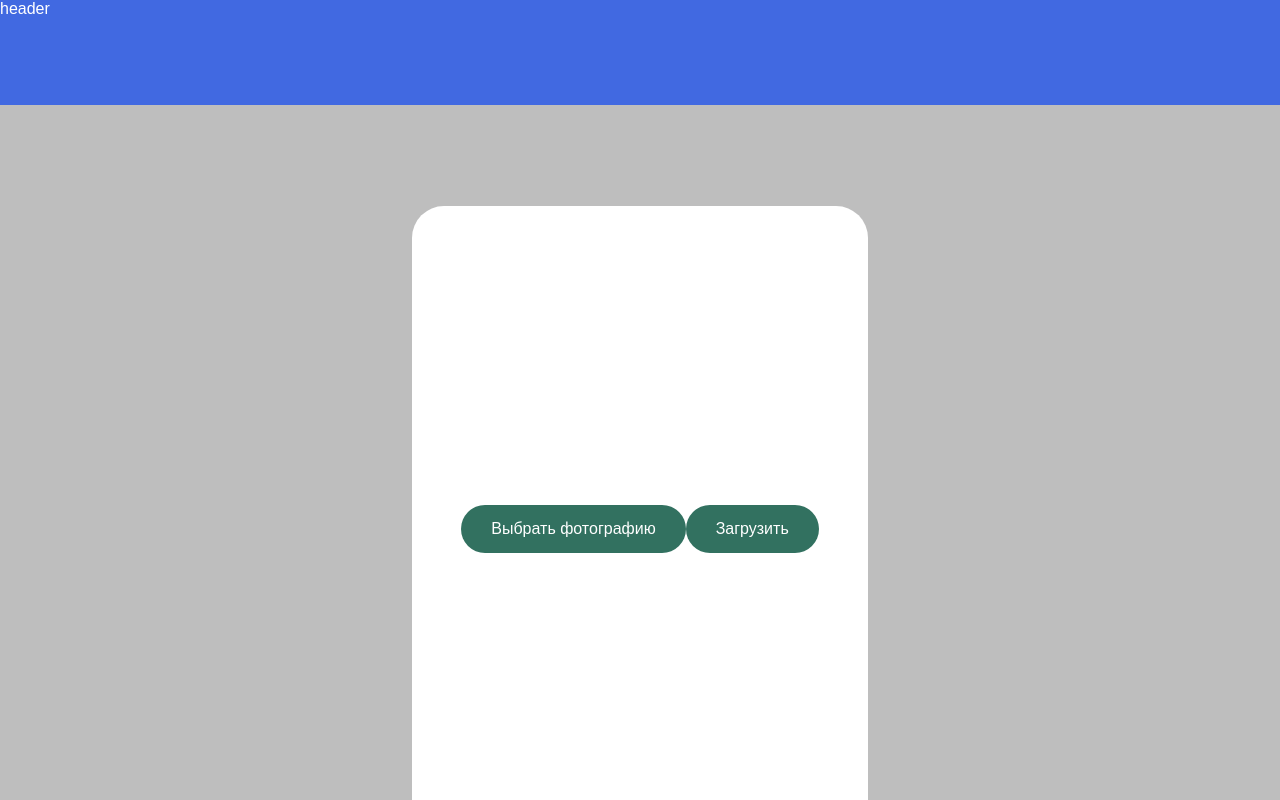
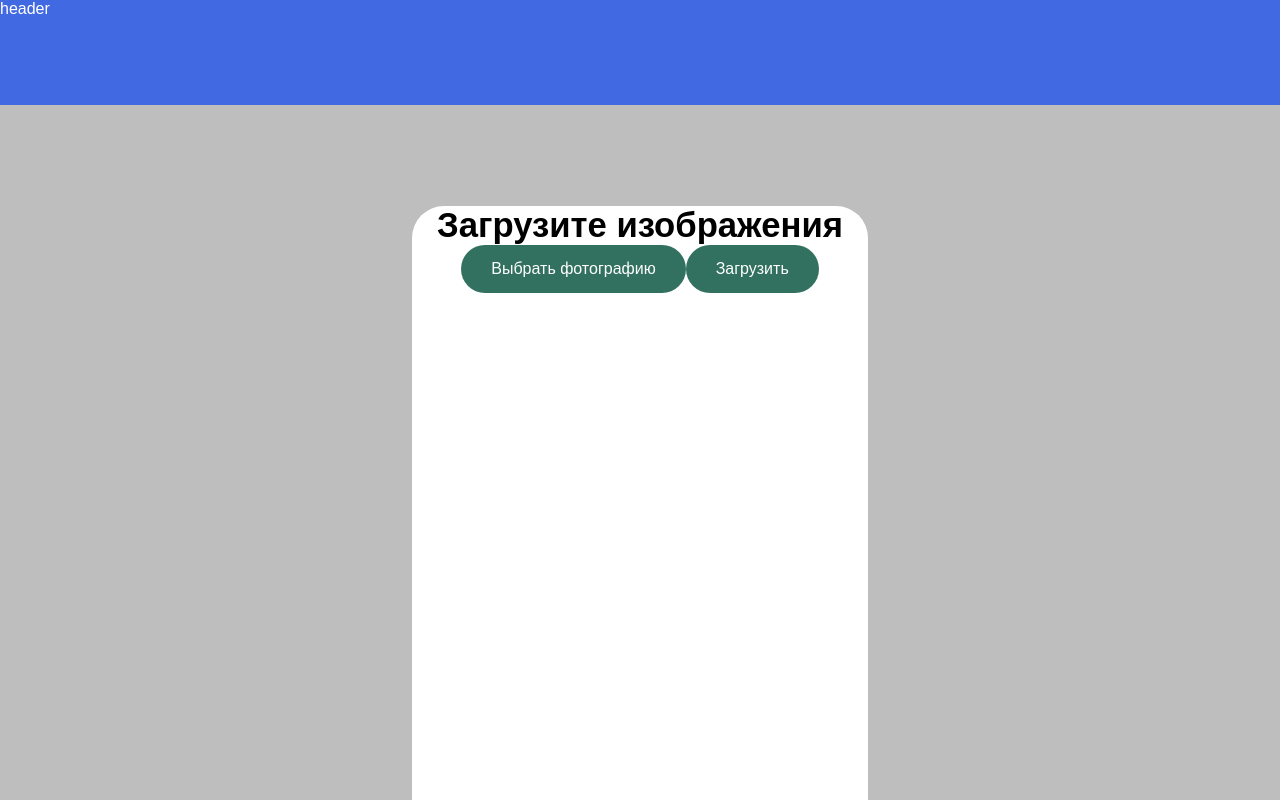
Before and after one commit to Qwental/DZZ_Project, a Next.js app in the folder web/: page /upload in a window 1280 px wide. Shown: the top 800 px of the page. Built offline with nearby package versions, Linux system fonts and the light colour scheme.

Commit message:
пусть так

```diff
--- a/web/src/components/card/UploadCard.tsx
+++ b/web/src/components/card/UploadCard.tsx
@@ -4,6 +4,7 @@ import { ChangeEvent, FormEvent, useEffect, useRef, useState } from "react";
 import Button from "@/components/button/button";
 import Card from "@/components/card/card";
 import styles from "./upload.module.css";
+import Image from "next/image";
 
 export default function UploadCarousel() {
   const [selectedImgs, setSelectedImgs] = useState<File[]>([]);
@@ -56,6 +57,8 @@ export default function UploadCarousel() {
   return (
     <Card>
       <div className={styles.carouselContainer}>
+        <h2 className={styles.headText}>Загрузите изображения</h2>
+
         {previewUrls.length > 0 && (
           <div className={styles.carousel}>
             <button
@@ -64,25 +67,25 @@ export default function UploadCarousel() {
               onClick={handlePrev}
               disabled={currentIndex === 0}
             >
-              &lt; Prev // TODO: вставить стрелочки с фигмы
+              <img src="icons/right.svg"></img>
             </button>
-
             <div className={styles.imageWrapper}>
-              <img
+              <Image
                 key={previewUrls[currentIndex]}
                 src={previewUrls[currentIndex]}
                 alt={`Preview ${currentIndex + 1}`}
                 className={styles.carouselImage}
+                width={563}
+                height={444}
               />
             </div>
-
             <button
               type="button"
               className={styles.arrowButton}
               onClick={handleNext}
               disabled={currentIndex === previewUrls.length - 1}
             >
-              Next &gt; // TODO: вставить стрелочки с фигмы
+              <img src="icons/left.svg"></img>
             </button>
           </div>
         )}
--- a/web/src/components/card/upload.module.css
+++ b/web/src/components/card/upload.module.css
@@ -2,6 +2,8 @@
     display: flex;
     flex-direction: column;
     align-items: center;
+    width: 100%;
+    height: 100%;
 }
 
 .carousel {
@@ -23,6 +25,7 @@
     height: 300px;
     overflow: hidden;
     position: relative;
+    margin: 10px;
 }
 
 .carouselImage {
@@ -55,7 +58,13 @@
     color: green;
 }
 
-.btns{
+.btns {
     display: flex;
     flex-direction: row;
 }
+
+.headText {
+    color: black;
+    font-size: 2.708vw;
+    font-weight: bold;
+}
```
Also changed, not shown: web/public/icons/left.svg (added), web/public/icons/right.svg (added).
